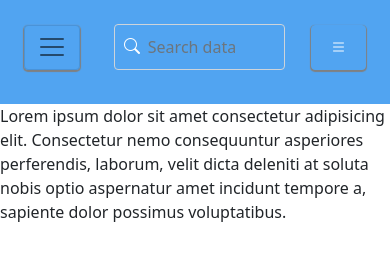
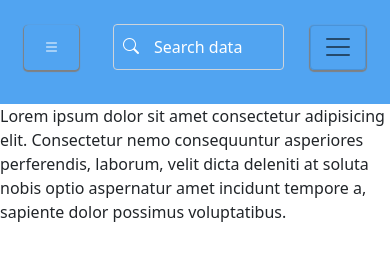
Before and after one commit to Masterprecie/pmms-sidebar-nav, a plain HTML site: page index.html in a window 390 px wide. Drawn offline with nearby package versions, Linux system fonts and the light colour scheme.

Commit message:
modified

```diff
--- a/css/style.css
+++ b/css/style.css
@@ -20,7 +20,7 @@
 }
 .input-icon i {
    position: absolute;
-   padding-left: 30px;
+   padding-left: 10px;
    padding-top: 10px;
    color: #fff;
 }
@@ -28,6 +28,7 @@
 .input-icon {
    width: 100%;
    margin-bottom: 10px;
+
 }
 
 .input-field {
@@ -83,6 +84,7 @@
    text-decoration: none;
    color: #262626;
 }
+
 .dashContent a{
    text-decoration: none;
    color: #262626;
@@ -146,17 +148,22 @@ padding-left: 70px;
    outline: none;
 }
 
+::placeholder{
+   color: #fff!important;
+   text-align: left!important;
+   display: block!important;
+   font-weight: 400;
+   padding-left: 30px;
+}
 
+.offcanvas-start {
+   width: 300px!important;
+}
 @media (max-width:885px) {
-   /* .btn-primary{
-      display: none;
-   } */
    #navHeader{
       width: 100%!important;
    }
-   .navbar {
-      flex-direction: row-reverse!important;
-   }
+
    .input-icon i {
       position: absolute;
       padding-left: 10px;
--- a/index.html
+++ b/index.html
@@ -14,7 +14,7 @@
 
    <div class="container-fluid" id="navHeader" style="padding: 0;">
       <nav class="navbar p-4 navbar-expand-lg navbar-light align-content-center" style="background-color: #51A4F1;">
-         <button class="btn btn-primary" type="button" data-bs-toggle="offcanvas" data-bs-target="#offcanvasScrolling" aria-controls="offcanvasScrolling"><i class="bi bi-list"></i></button>
+         <button class="btn btn-primary me-lg-3" type="button" data-bs-toggle="offcanvas" data-bs-target="#offcanvasScrolling" aria-controls="offcanvasScrolling"><i class="bi bi-list"></i></button>
          <form class="d-flex  ms-2" role="search" style="width:50%">
             <div class="input-icon">
                <i class="bi bi-search"></i>
@@ -57,7 +57,7 @@
          </p>
    </div>
             <!-- Contains the side bar menu -->
-   <div class="offcanvas offcanvas-start" data-bs-scroll="true" data-bs-backdrop="false" tabindex="-1"         id="offcanvasScrolling" aria-labelledby="offcanvasScrollingLabel">
+   <div class="offcanvas offcanvas-start " data-bs-scroll="true" data-bs-backdrop="false" tabindex="-1"         id="offcanvasScrolling" aria-labelledby="offcanvasScrollingLabel">
 
       <div class="offcanvas-header">
          <h5 class="offcanvas-title text-center" id="offcanvasScrollingLabel"> <img src="./img/dashHeliumLogo.png" class="w-100">
@@ -111,7 +111,7 @@
 
                   <br>
 
-                  <div class=" dashSetting d-flex align-items-center">
+                  <div class=" dashSetting d-flex align-items-center pb-3">
                      <img src="./img/dashSetting.png" class="me-2">
                      <a href="#">Settings</a>
                   </div>
```
